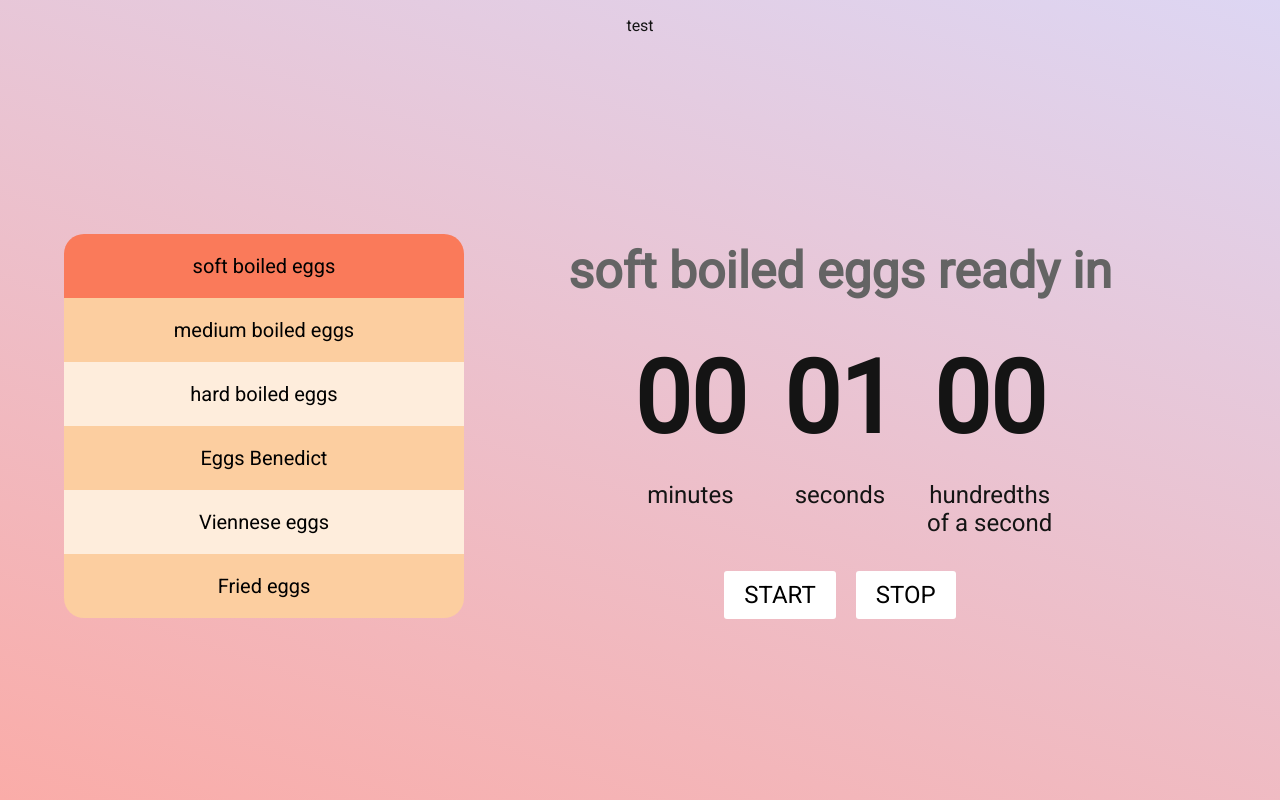
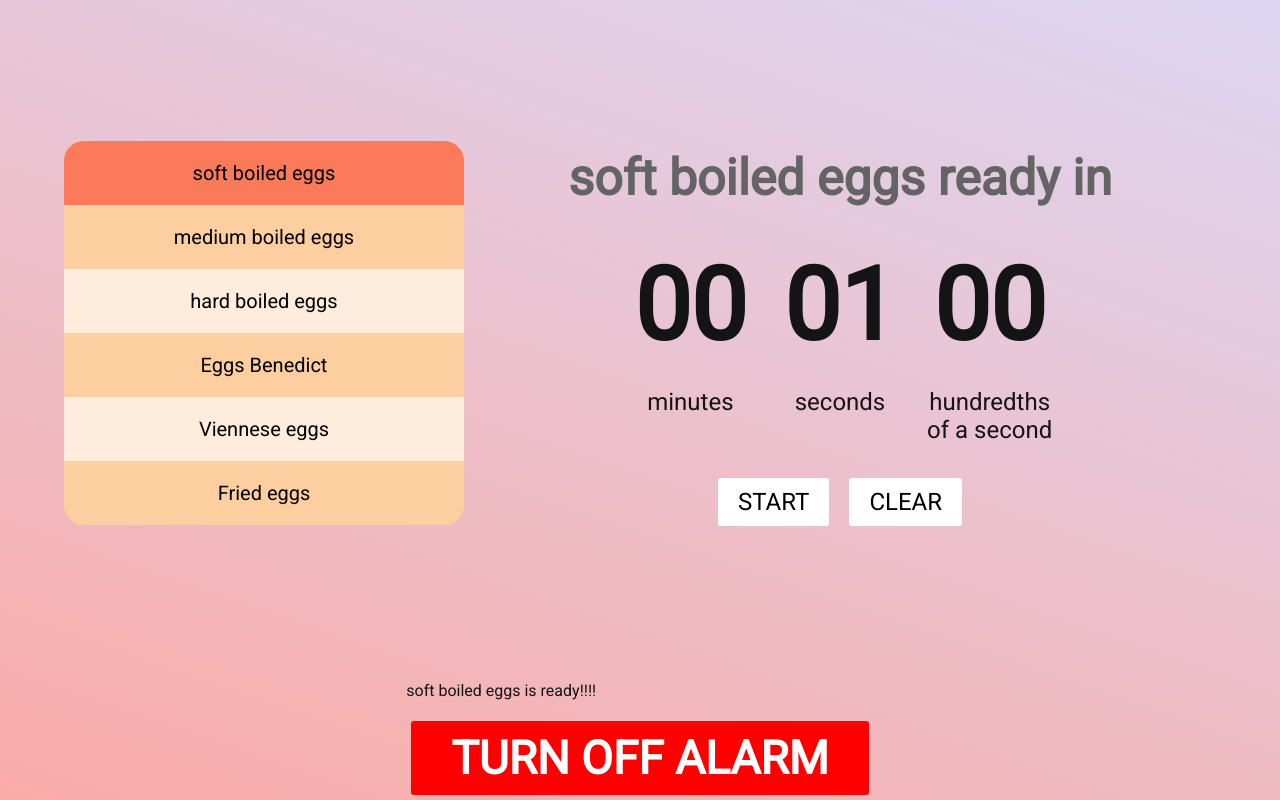
Before and after one commit to wasiak93/cooking-timer, a React (Create React App) app: page / in a window 1280 px wide. Built offline with nearby package versions, Linux system fonts and the light colour scheme.

Commit message:
remote code from App.js to new component Alarm.js; add component Button in Alarm; add styles for class .button--alarm - Button.css

```diff
--- /dev/null
+++ b/src/Alarm/Alarm.js
@@ -0,0 +1,21 @@
+import React from "react";
+
+import alarm from "../assets/sounds/alarm.mp3";
+import Button from "../Button/Button";
+
+const Alarm = ({ actualMeal, stopAudio }) => {
+  return (
+    <div className="alarm">
+      <p>{actualMeal} is ready!!!!</p>
+      <audio className="audio-element">
+        <source src={alarm}></source>
+      </audio>
+      {/* <button className="button" onClick={stopAudio}>
+        turn off alarm
+      </button> */}
+      <Button activity="turn off alarm" handler={stopAudio} classEnd="alarm" />
+    </div>
+  );
+};
+
+export default Alarm;
--- a/src/App.js
+++ b/src/App.js
@@ -2,7 +2,7 @@ import React, { useState, useEffect } from "react";
 
 import "./App.css";
 import Main from "./Main/Main";
-import alarm from "./assets/sounds/alarm.mp3";
+import Alarm from "./Alarm/Alarm";
 
 const App = () => {
   const [mealsArray, setMealsArray] = useState([
@@ -71,7 +71,6 @@ const App = () => {
       {/* <form action="" className="form">
         form
       </form> */}
-      <p>test</p>
       <Main
         activity={activity}
         handlerButtonStart={activity === "start" ? handlerStart : handlerStop}
@@ -82,16 +81,9 @@ const App = () => {
         activeButtonId={activeButtonId}
         actualMeal={actualMeal}
       />
-
-      {timerValue <= 0 && (
-        <div>
-          <h1>{actualMeal} is ready!!!!</h1>
-          <audio className="audio-element">
-            <source src={alarm}></source>
-          </audio>
-          <button onClick={stopAudio}>wyłącz zegar</button>
-        </div>
-      )}
+      {/* {timerValue <= 0 &&      ( */}
+      <Alarm actualMeal={actualMeal} stopAudio={stopAudio} />
+      {/* )} */}
     </div>
   );
 };
--- a/src/Button/Button.css
+++ b/src/Button/Button.css
@@ -28,6 +28,14 @@
   background-color: #FA7A5A;
 }
 
+.button--alarm {
+  padding: 10px 40px;
+  font-size: 28px;
+  font-weight: bold;
+  text-transform: uppercase;
+  background-color: red;
+  color: white;
+}
 
 @media (min-width:1200px) {
   .button--list {
@@ -55,4 +63,8 @@
     padding: 10px 20px;
     font-size: 24px;
   }
+
+  .button--alarm {
+    font-size: 46px;
+  }
 }
--- a/src/Main/Timer/Console/Console.js
+++ b/src/Main/Timer/Console/Console.js
@@ -14,7 +14,7 @@ const Console = ({ activity, handlerButtonStart, handlerClear }) => {
     },
     {
       id: 1,
-      activity: "stop",
+      activity: "clear",
       handler: handlerClear,
       active: false,
       classEnd: "console",
```
